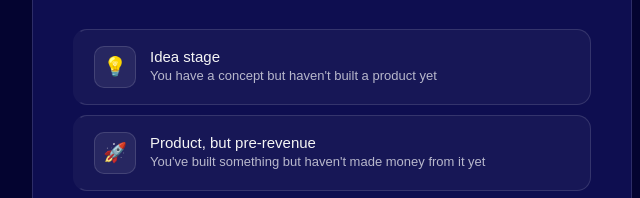
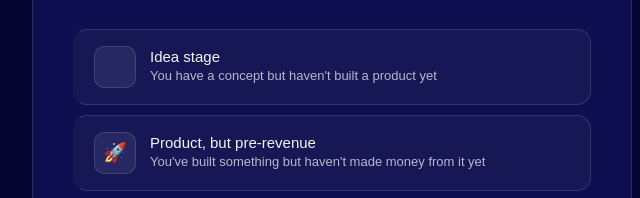
Before and after one commit to lilibalfour/how_to_raise_capital, a plain HTML site: page index.html in a window 1280 px wide. Shown: the part 369-567 px from the top of the page, 308-948 px from the left. Drawn offline with Linux system fonts and the light colour scheme.

Commit message:
Update index.html

```diff
--- a/index.html
+++ b/index.html
@@ -403,7 +403,7 @@
         <p class="q-sub">Be honest — there's no wrong answer. This helps us point you to the right type of capital.</p>
         <div class="options">
           <button class="opt-btn" onclick="pick('stage','idea')">
-            <div class="opt-icon">💡</div>
+            <div class="opt-icon"></div>
             <span>
               <span class="opt-label">Idea stage</span>
               <span class="opt-desc">You have a concept but haven't built a product yet</span>
```
